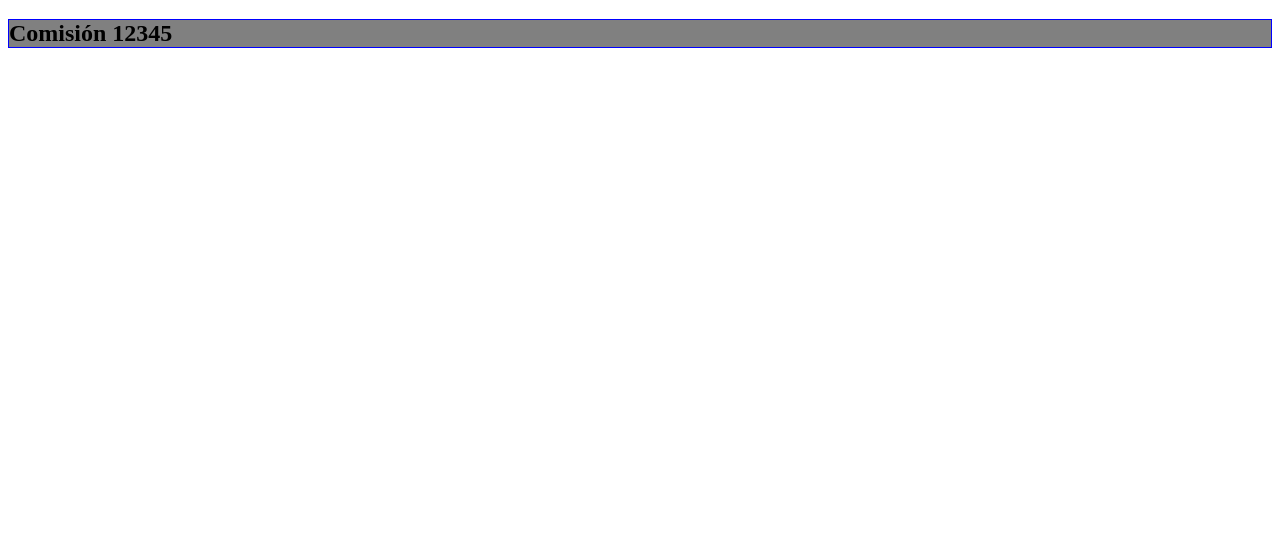
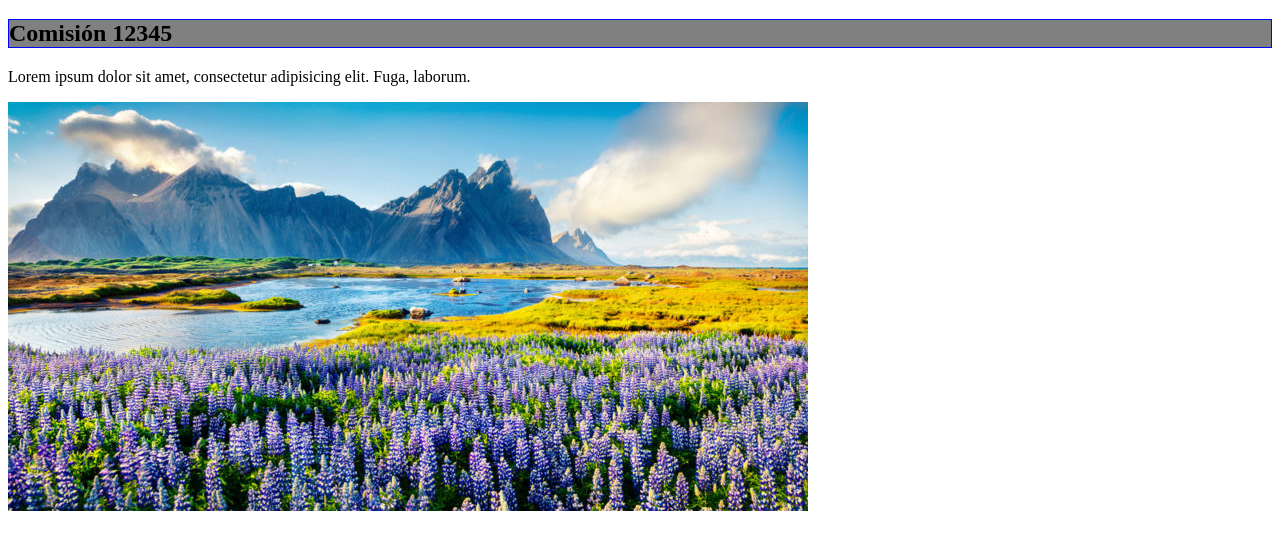
Before and after one commit to JuanPabloNardone/comision123456, a plain HTML site: page index.html in a window 1280 px wide. Shown: the part 81-630 px from the top of the page. Drawn offline with Linux system fonts and the light colour scheme.

Commit message:
Agregamos imagen y modificamos index

```diff
--- a/index.html
+++ b/index.html
@@ -10,5 +10,7 @@
 <body>
     <h1>Introducción a GIT</h1>
     <h2>Comisión 12345</h2>
+    <p>Lorem ipsum dolor sit amet, consectetur adipisicing elit. Fuga, laborum.</p>
+    <img src="img/paisaje-e1549600034372.jpg" alt="paisaje">
 </body>
 </html>
```
Also changed, not shown: img/paisaje-e1549600034372.jpg (added), nosotros.html (deleted).
